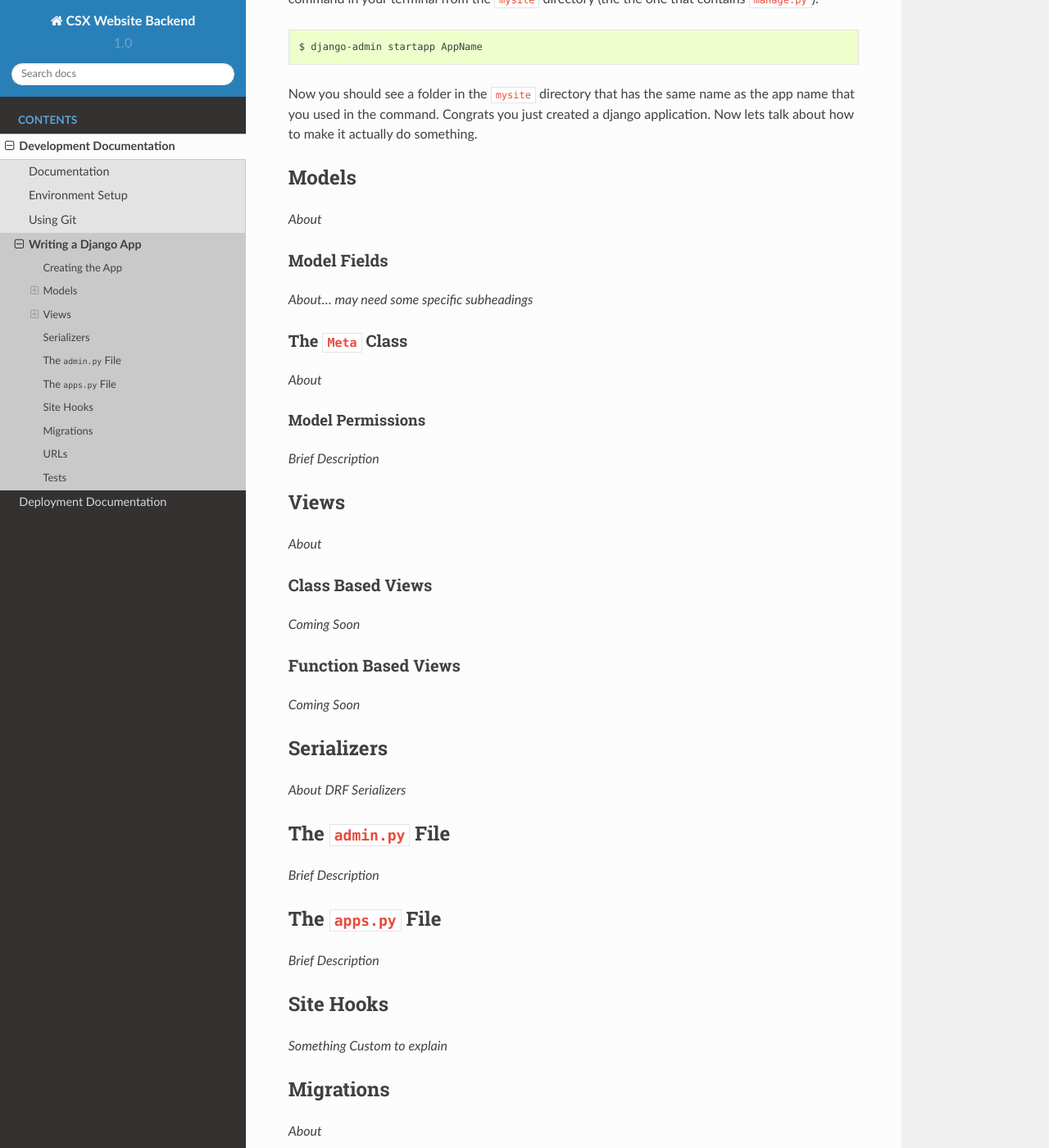
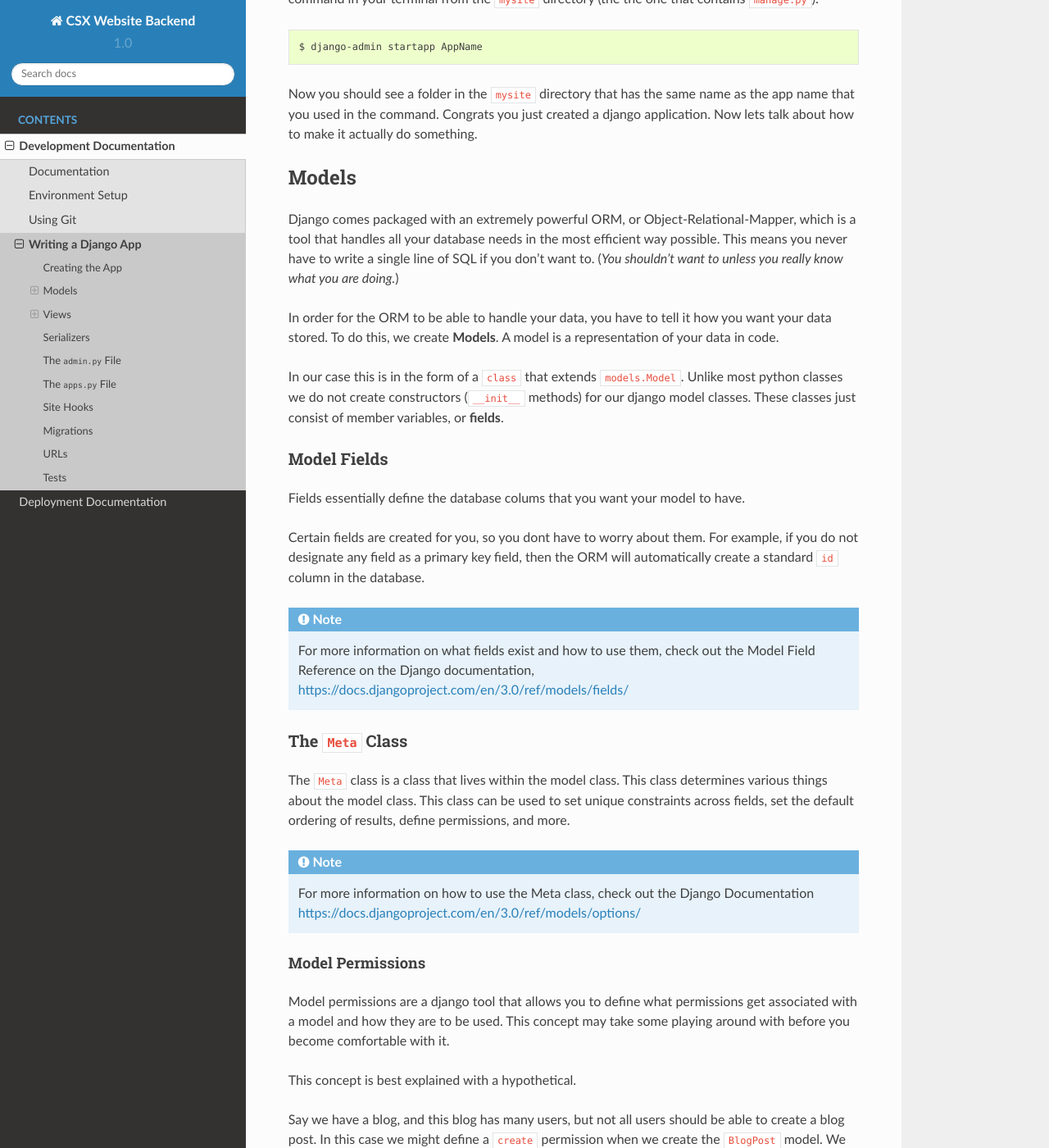
Before and after one commit to BHCC-CSX/csx-website-backend, a Sphinx documentation site: the page built from docs/development/writing_an_app.md, in a window 1280 px wide and 1400 px high, scrolled down 445 px. Shown: the whole window at 82% size. Built offline with Sphinx 7.4.7 and the Read the Docs theme 2.0.0, drawn with Linux system fonts in a browser that asks for light colours; some of the changed text lies outside the part shown.

Commit message:
Expand the `writing an app` section of the documentation.

````diff
--- a/docs/development/writing_an_app.md
+++ b/docs/development/writing_an_app.md
@@ -19,22 +19,95 @@
 Congrats you just created a django application. Now lets talk about how to make it actually do something.
 
 ## Models
-_About_
+Django comes packaged with an extremely powerful ORM, or Object-Relational-Mapper, which is a tool
+that handles all your database needs in the most efficient way possible. This means you never have to write
+a single line of SQL if you don't want to. (*You shouldn't want to unless you really know what you are doing.*)
+
+In order for the ORM to be able to handle your data, you have to tell it how you want your data stored.
+To do this, we create **Models**. A model is a representation of your data in code.
+
+In our case this is in the form of a `class` that extends `models.Model`. Unlike most python classes
+we do not create constructors (`__init__` methods) for our django model classes. These classes just consist
+of member variables, or **fields**.
 
 ### Model Fields
-_About... may need some specific subheadings_
+Fields essentially define the database colums that you want your model to have.
+
+Certain fields are created for you, so you dont have to worry about them. For example, if you do
+not designate any field as a primary key field, then the ORM will automatically create a standard
+`id` column in the database.
+
+```eval_rst
+.. note::
+     For more information on what fields exist and how to use them, check out the Model Field Reference
+     on the Django documentation, https://docs.djangoproject.com/en/3.0/ref/models/fields/
+```
 
 ### The `Meta` Class
-_About_
+The `Meta` class is a class that lives within the model class. This class determines various things about the
+model class. This class can be used to set unique constraints across fields, set the default ordering of results,
+define permissions, and more.
+
+```eval_rst
+.. note::
+    For more information on how to use the Meta class, check out the Django Documentation
+    https://docs.djangoproject.com/en/3.0/ref/models/options/
+```
+
 #### Model Permissions
-_Brief Description_
+Model permissions are a django tool that allows you to define what permissions get associated with a model and how they are to
+be used. This concept may take some playing around with before you become comfortable with it.
+
+This concept is best explained with a hypothetical.
+
+Say we have a blog, and this blog has many users, but not all users should be able to create a blog post. In this case we might
+define a `create` permission when we create the `BlogPost` model. We can then check to see if the user has that permission
+before allowing them to attempt to author a blog post.
+
+### Example Model
+In this example we will create a very simple BlogPost model to give you an idea of what a django model might look like.
+
+```python
+from django.db import models
+from django.contrib.auth.models import User
+
+class BlogPost(models.Model):
+    title = models.CharField(max_length=250, null=False)
+    created = models.DateTimeField(auto_created=True)
+    published = models.BooleanField(default=False)
+    author = models.ForeignKey(User, on_delete=models.CASCADE)
+
+    def __str__(self):
+        return f"<Blog Post: {self.title} by {self.author.username} ({'T' if self.published else 'F'})>"
+
+    class Meta:
+        default_permissions = ('create',)
+```
+
+```eval_rst
+.. warning::
+    This example code is for demonstration purposes ONLY.
+```
 
 ## Views
-_About_
+So, now that we know how Django is dealing with our data, how do we make pages that the user can see? How do we use
+the data from our models?
+
+Well, I am glad you asked! That is what the view is for. In django, the View is the code that processes the request
+from the user, and returns something for the user to see.
+
+In a normal django app, that might be an HTML template. In our case however, we are using django rest framework (DRF) to
+write a REST API. Basically that means that our views are just going to return raw data to the user. (Don't worry, while the
+raw data *is* human readable, most humans will never see it.)
 
 ### Class Based Views
 _Coming Soon_
+
+#### CustomAPIView
+_About the CustomAPIView Class_
+
 ### Function Based Views
+***Not recommended for use in DRF.***
 _Coming Soon_
 
 ## Serializers
@@ -50,7 +123,33 @@
 _Something Custom to explain_
 
 ## Migrations
-_About_
+A migration is code that is generated auto-magically by django based on the information in your
+models. This code is used to ensure that the database is up to date and has all the necessary fields and data
+that you are expecting it to.
+
+Migrations are arguably one of the **most important** features in django. Any time you make a change to the fields or
+`Meta` options of a model, you should make sure that you make the migrations to go with the change.
+
+When ever you install a django plugin, pull new code from the repository, or make new migrations, you should always make sure
+to run those migrations.
+
+To make new migrations:
+```bash
+$ python manage.py makemigrations
+```
+
+To run migrations:
+```bash
+$ python manage.py migrate
+```
+
+When uninstalling something, you can clean your database by reversing the migrations. However,
+be very careful when doing this as you will lose any data related to the app that you are uninstalling.
+
+To reverse migrations (migrate zero):
+```bash
+$ python manage.py migrate APP_NAME zero
+```
 
 ## URLs
 _About_
````
